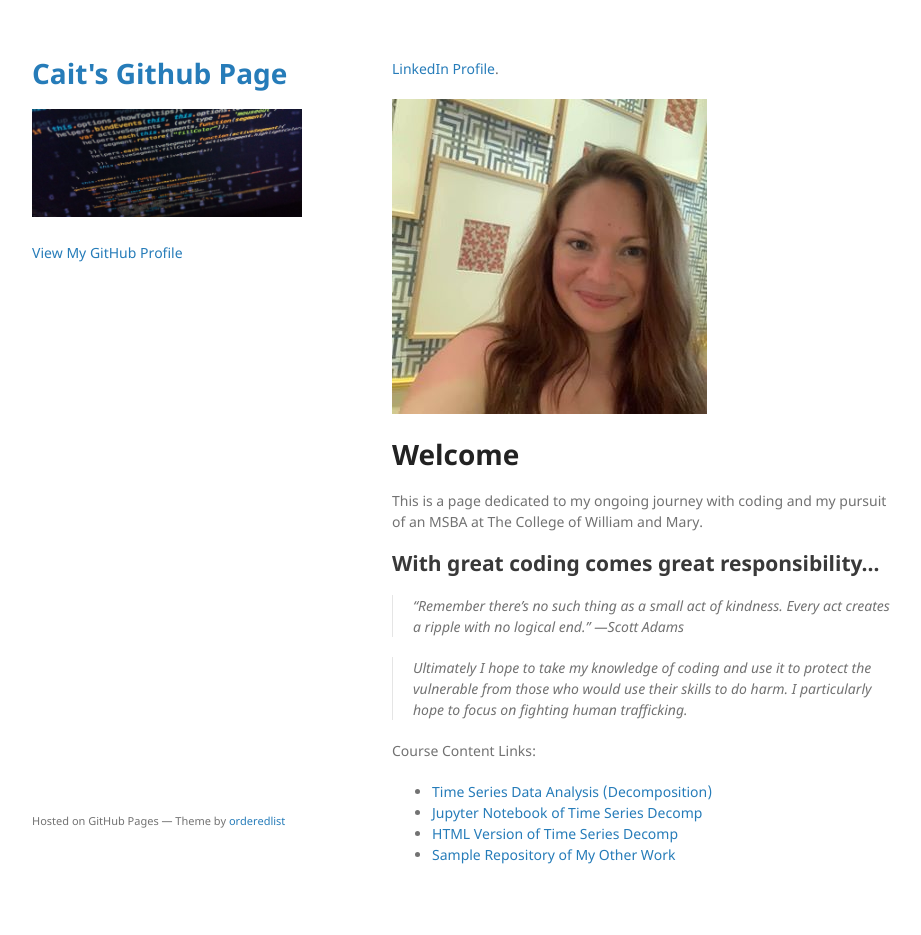
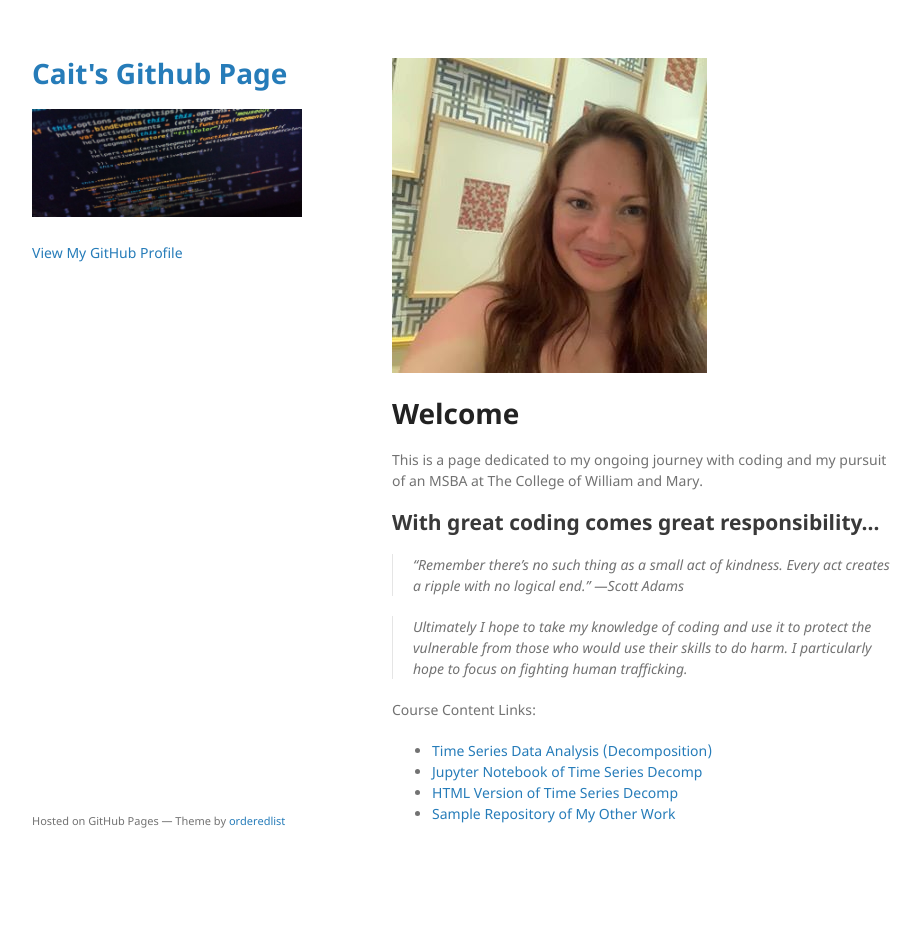
Before and after one commit to caitsmith329/caitsmith329.github.io, a Jekyll site: the page built from index.md, in a window 1280 px wide. Shown: the whole page, without its empty margins (178-1099 px from the left). Built offline with Jekyll 4.4.1, drawn with Linux system fonts in a browser that asks for light colours; our own code applies the rules of GitHub Pages for plain Markdown files; the repository's description, which GitHub fills in, is left out; after the commit the page ends 900 px from its top, so only the background shows below that.

Commit message:
Update index.md

```diff
--- a/index.md
+++ b/index.md
@@ -3,8 +3,6 @@ title: Cait Smith's CTBA Repository
 description: Github for CTBA course work
 ---
 
-
-[LinkedIn Profile](https://www.linkedin.com/in/catherine-smith-b093ab3a/).
 
 ![Pic](/EscherMuseum.jpg)
 
```
